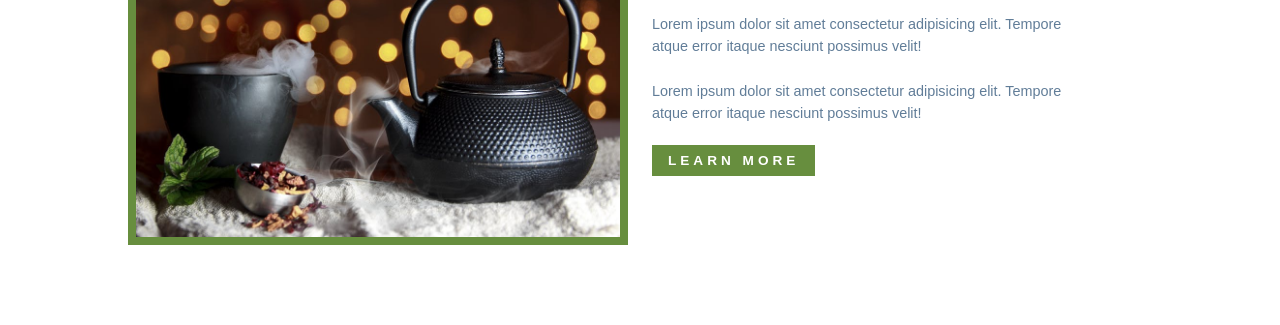
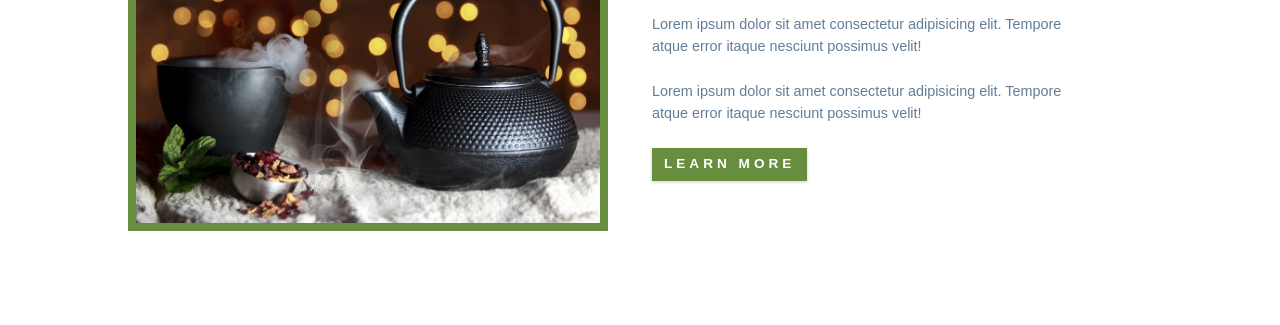
Before and after one commit to RachadHelal/Redo-Tea-Station-Project-Using-Grid, a plain HTML site: page index.html in a window 1280 px wide. Shown: the part 1182-1507 px from the top of the page. Drawn offline with Linux system fonts and the light colour scheme.

Commit message:
modified a overflow error in info and image size in about

```diff
--- a/styles.css
+++ b/styles.css
@@ -59,14 +59,18 @@ p {
 }
 
 .btn {
+  text-transform: uppercase;
   background: var(--clr-primary);
-  color: white;
-  padding: 0.5rem 1rem;
-  text-align: center;
-  text-transform: uppercase;
-  font-family: var(--clr-primary);
+  color: var(--clr-white);
+  padding: 0.375rem 0.75rem;
+  letter-spacing: var(--spacing);
+  display: inline-block;
+  font-weight: 700;
   transition: var(--transition);
-  font-weight: bold;
+  font-size: 0.875rem;
+  border: none;
+  cursor: pointer;
+  box-shadow: 0 1px 3px rgba(0, 0, 0, 0.2);
 }
 
 @media screen and (min-width: 800px) {
@@ -104,7 +108,7 @@ Fonts
 ===============
 */
 
-@import url("https://fonts.googleapis.com/css2?family=Catamaran:wght@100..900&family=Grand+Hotel&display=swap");
+@import url("https://fonts.googleapis.com/css?family=Catamaran:400,700|Grand+Hotel");
 
 /*
 ===============
@@ -119,8 +123,8 @@ Variables
   --clr-grey-5: #617d98;
   --clr-grey-10: #f1f5f8;
   --clr-white: #fff;
-  --ff-primary: "catamaran", sans-serif;
-  --ff-secondary: "grand hotel", cursive;
+  --ff-primary: "Catamaran", sans-serif;
+  --ff-secondary: "Grand Hotel", cursive;
   --transition: all 0.3s linear;
   --spacing: 0.25rem;
   --radius: 0.5rem;
@@ -270,7 +274,6 @@ Info section
   .grid-center {
     grid-template-columns: repeat(4, 1fr);
     padding: 0;
-    overflow: hidden;
   }
 }
 
@@ -342,10 +345,6 @@ About section
   .about-img-container {
     min-width: 380px;
   }
-
-  .about-info p {
-    max-width: 420px;
-  }
 }
 
 @media screen and (min-width: 1200px) {
@@ -360,4 +359,8 @@ About section
   .about-info p {
     max-width: 420px;
   }
+
+  .about-img-container {
+    max-width: 480px;
+  }
 }
```
